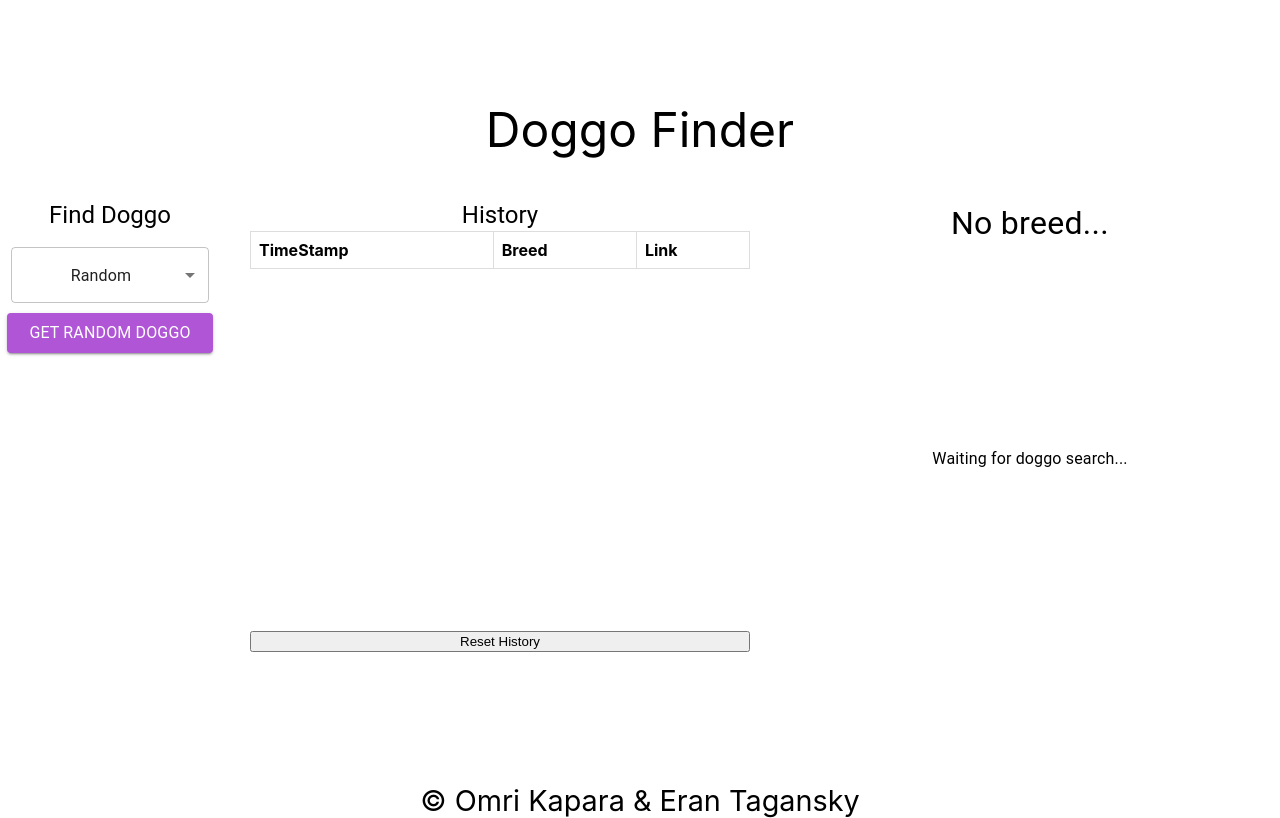
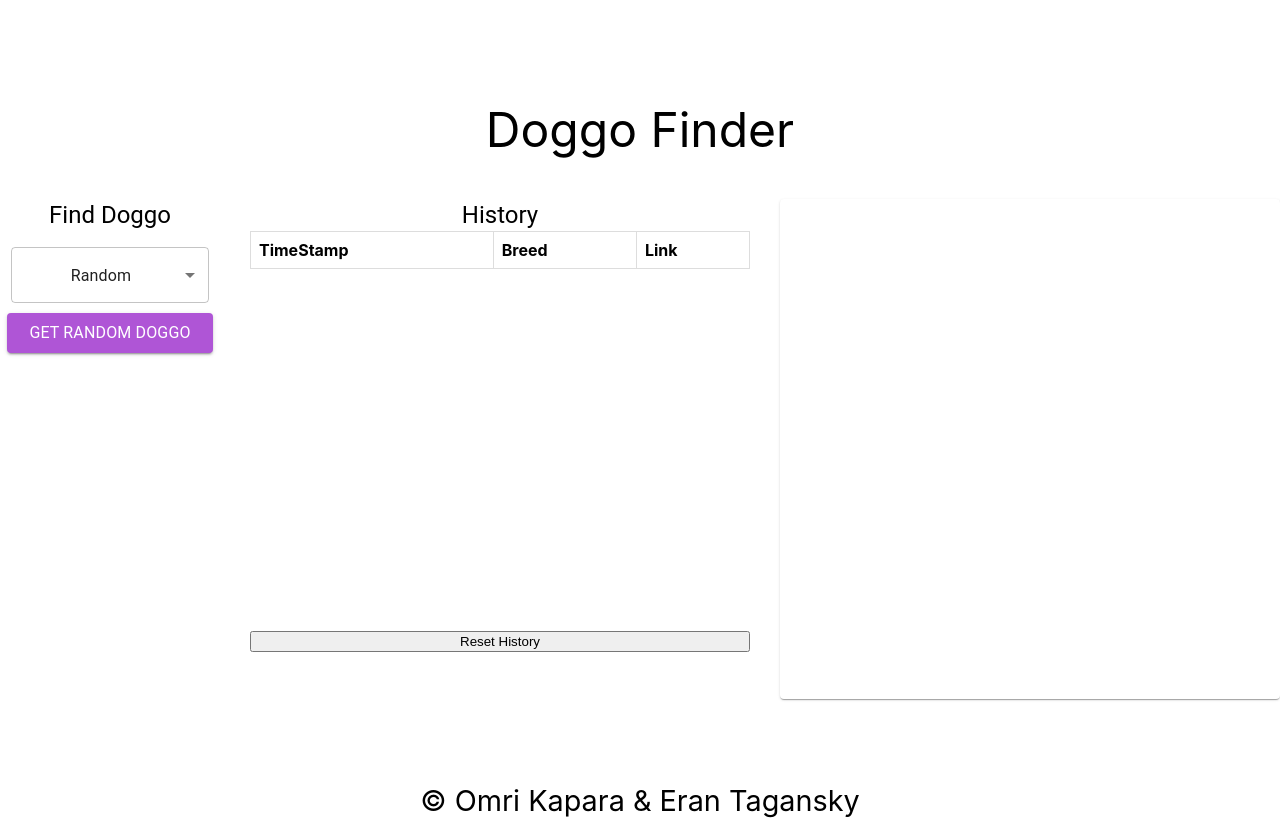
Before and after one commit to omrikapara1/Psi-Redux-Practice, a React (Vite) app: page / in a window 1280 px wide. Built offline with nearby package versions, Linux system fonts and the light colour scheme.

Commit message:
without any redux

```diff
--- a/src/components/body/DogCard.tsx
+++ b/src/components/body/DogCard.tsx
@@ -1,26 +1,21 @@
+import Card from '@mui/material/Card';
 import Typography from '@mui/material/Typography';
-import { CircularProgress } from '@mui/material';
+import CardContent from '@mui/material/CardContent';
 
 import { currentLoadingState } from 'store/slices/currentDog';
 import { useAppDispatch, useAppSelector } from 'store/store';
 
 import { useStyles } from './DogCardStyles';
 
-
 export const DogCard = () => {
   const { classes } = useStyles();
-  const dogPic = useAppSelector((state) => state.currentDog.image);
-  const loading = useAppSelector((state) => state.currentDog.loading);
-  const errorMessage = useAppSelector((state) => state.currentDog.errorMessage);
-  const dogBreed = useAppSelector((state) => state.currentDog.breed);
-  const dispatch = useAppDispatch();
 
   const cardImage = (src: string) =>
     <div className={classes.image}>
       <img
         alt="doggo"
         className={classes.img}
-        onLoad={() => dispatch(currentLoadingState({ loading: false }))}
+        onLoad={() => { }}
         src={src}
       >
       </img>
@@ -31,34 +26,9 @@ export const DogCard = () => {
   const cardBreed = (message: string) => <Typography className={classes.breed}>{message}</Typography>
 
   return (
-    <div className={classes.root}>
-      {
-        dogBreed && !errorMessage ?
-        cardBreed(dogBreed) :
-        cardBreed('No breed...')
-      }
-      {
-        dogPic ?
-          cardImage(dogPic) :
-          ''
-      }
-      <div className={classes.cardContent}>
-        {
-          !loading && !dogPic && !errorMessage ?
-            <Typography>Waiting for doggo search...</Typography> :
-            ''
-        }
-        {
-          loading ?
-            <CircularProgress size="80px" color="primary"></CircularProgress> :
-            ''
-        }
-        {
-          errorMessage && !dogPic && !loading ?
-            cardError(errorMessage) :
-            ''
-        }
-      </div>
-    </div>
+    <Card className={classes.root}>
+      <CardContent className={classes.cardContent}>
+      </CardContent>
+    </Card>
   );
 }
--- a/src/components/body/FinderCard.tsx
+++ b/src/components/body/FinderCard.tsx
@@ -1,20 +1,7 @@
-import {
-  CircularProgress,
-  Select,
-  MenuItem
-} from '@mui/material';
 import { useState } from 'react';
 import Button from '@mui/material/Button';
+import { Select, MenuItem } from '@mui/material';
 import Typography from '@mui/material/Typography';
-
-import {
-  currentErrorState,
-  currentImage,
-  currentLoadingState,
-  currentBreed
-} from 'store/slices/currentDog';
-import { addDogToHistory } from 'store/slices/dogHistory';
-import { useAppDispatch, useAppSelector } from 'store/store';
 
 import { useStyles } from './FinderCardStyles';
 
@@ -24,37 +11,12 @@ const breeds = [RANDOM_DOG_VALUE, 'error', 'basenji', "affenpinscher", "african"
 
 export const ExampleCard = () => {
   const { classes } = useStyles();
-  const dispatch = useAppDispatch();
   const [dogName, setDogName] = useState(RANDOM_DOG_VALUE);
-  const isLoading = useAppSelector((state) => state.currentDog.loading);
 
   const getDogBreed = (message: string) => {
-    return message.split('/')[4]
   };
 
   const getDog = async () => {
-    dispatch(currentLoadingState({ loading: true }));
-
-    let url;
-    if (dogName !== RANDOM_DOG_VALUE) {
-      url = `https://dog.ceo/api/breed/${dogName}/images/random`;
-    }
-    else {
-      url = `https://dog.ceo/api/breeds/image/random`;
-    }
-    await (await fetch(url)).json()
-      .then((result) => {
-        if (result.status === 'success') {
-          const dogBreed = getDogBreed(result.message);
-          dispatch(currentImage({ image: result.message }));
-          dispatch(currentBreed({ breed: dogBreed }))
-          dispatch(addDogToHistory({ breedName: dogBreed, photoLink: result.message }))
-        }
-        else {
-          dispatch(currentErrorState({ errorMessage: result.message }));
-          dispatch(currentLoadingState({ loading: false }));
-        }
-      })
   };
 
   const dogSelectChange = (event: any) => {
@@ -88,8 +50,6 @@ export const ExampleCard = () => {
           color="primary"
         >
           {
-            isLoading ?
-              <CircularProgress color="secondary"></CircularProgress> :
               dogName ?
                 <Typography>get {dogName} doggo</Typography> :
                 <Typography>get random doggo</Typography>
--- a/src/components/body/HistoryCard.tsx
+++ b/src/components/body/HistoryCard.tsx
@@ -1,25 +1,9 @@
 import Typography from '@mui/material/Typography';
-
-import { useAppDispatch, useAppSelector } from 'store/store';
-import { DogHistoryData, resetHistory } from 'store/slices/dogHistory';
-import { currentImage, resetCurrent, currentBreed } from 'store/slices/currentDog';
 
 import { useStyles } from './HistoryStyles';
 
 export const HistoryCard = () => {
   const { classes } = useStyles();
-  const dispatch = useAppDispatch();
-  const dogHistory = useAppSelector((state) => state.dogHistory.dogs)
-
-  const onRowClick = ({ breedName, photoLink, timeStamp }: DogHistoryData) => {
-    dispatch(currentImage({image: photoLink}))
-    dispatch(currentBreed({breed: breedName}))
-  };
-
-  const onReset = () => {
-    dispatch(resetHistory())
-    dispatch(resetCurrent())
-  };
 
   return (
     <div className={classes.root}>
@@ -37,23 +21,12 @@ export const HistoryCard = () => {
               </tr>
             </thead>
             <tbody>
-              {
-                dogHistory.map(({ breedName, photoLink, timeStamp }) => (
-                  <tr key={timeStamp} className={classes.row} onClick={()=>onRowClick({ breedName, photoLink, timeStamp })}>
-                    <td className={classes.cell}>{new Date(timeStamp).toString()}</td>
-                    <td className={classes.cell}>{breedName}</td>
-                    <td className={classes.cell}>
-                      <a href={photoLink} target="_blank">open img</a>
-                      </td>
-                  </tr>
-                ))
-              }
             </tbody>
           </table>
         }
       </div>
       <div className={classes.actions}>
-        <button onClick={onReset}>Reset History</button>
+        <button>Reset History</button>
       </div>
     </div>
   );
--- a/src/main.tsx
+++ b/src/main.tsx
@@ -1,20 +1,13 @@
-import { Provider } from 'react-redux';
 import ReactDOM from 'react-dom/client';
-import { persistStore } from 'redux-persist';
 import { BrowserRouter as Router } from 'react-router-dom';
-import { PersistGate } from 'redux-persist/integration/react';
 import { StyledEngineProvider, ThemeProvider } from '@mui/material';
 
-import './index.css';
+import './index.css'
 import App from './App';
 import theme from './theme';
-import { store } from './store/store'
 
-const persistor = persistStore(store)
 
 ReactDOM.createRoot(document.getElementById('root') as HTMLElement).render(
-  <Provider store={store}>
-    <PersistGate loading={null} persistor={persistor}>
       <ThemeProvider theme={theme}>
         <StyledEngineProvider injectFirst>
           <Router>
@@ -22,6 +15,4 @@ ReactDOM.createRoot(document.getElementById('root') as HTMLElement).render(
           </Router>
         </StyledEngineProvider>
       </ThemeProvider>
-    </PersistGate>
-  </Provider>
 );
```
